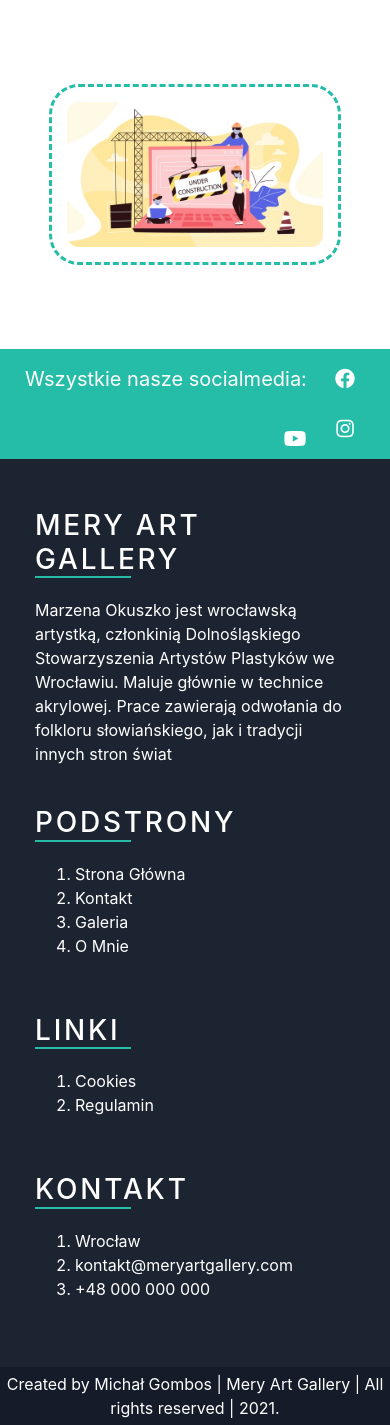
After one commit to thismajk/MAG-engine, a PHP site: template template/inProgress.php in a window 390 px wide. The commit adds this page. Run offline with PHP 8.4, Linux system fonts and the light colour scheme; the template is opened without the code that fills it, so the values that code supplies are empty; some libraries are stand-ins or nearby versions.

Commit message:
add link to button and page in progress build

```diff
--- a/style/main.css
+++ b/style/main.css
@@ -587,6 +578,25 @@ select{
     object-fit: cover;
 }
 
+
+@media only screen and (max-width: 991px){
+    .main-cards {
+        margin-top: 8vh;
+    }
+    .main-cards .card{
+        margin-top: 15px;
+    }
+    .main-cards .card-body{
+        display: none;
+    }
+    .new-images{
+        margin-top: 10vh
+    }
+    .footer .middle .wrapper{
+        padding: 20px;
+    }
+}
+
 @media only screen and (max-width: 1199px){
     .gallery-image{
         height: 290px;
@@ -657,3 +649,34 @@ select{
     padding-right:0;
     padding-left:0;
 }
+.in-progress{
+    width: 50%;
+    display: block;
+    margin: 10vh auto;
+    padding: 15px;
+    border: 3px dashed #25BDA7;
+    border-radius: 30px;
+}
+
+@media only screen and (max-width: 767px){
+    .gallery-image{
+        height: 510px;
+    }
+    .headerImageBox{
+       display: none;
+    }
+    .headerTextBox{
+        text-align: center;
+    }
+    .headerText{
+        margin-top: 15px;
+    }
+    .headerButton{
+        margin: auto;
+    }
+    .header{
+        min-height: 450px;
+    }
+    .in-progress{
+        width: 75%;
+    }
--- /dev/null
+++ b/template/inProgress.php
@@ -0,0 +1 @@
+<img src="img/inProgress.jpg" class="in-progress">
--- a/template/main.php
+++ b/template/main.php
@@ -7,28 +7,28 @@
 <section class="container main-cards">
     <div class="row">
         <div class="col-md-4">
-            <div class="card card-one">
+            <a href="/?page=gallery" class="card card-one">
                 <div class="card-header">GALERIA</div>
                 <div class="card-body">
                     <img src="img/image-Gallery.png">
                 </div>
-            </div>
+            </a>
         </div>
         <div class="col-md-4">
-            <div class="card card-two">
+            <a  href="/?page=blog" class="card card-two">
                 <div class="card-header">BLOG</div>
                 <div class="card-body">
                     <img src="img/image-Blog.png">
                 </div>
-            </div>
+            </a>
         </div>
         <div class="col-md-4">
-            <div class="card card-three">
+            <a href="/?page=about" class="card card-three">
                 <div class="card-header">O MNIE</div>
                 <div class="card-body">
                     <img src="img/image-About.png">
                 </div>
-            </div>
+            </a>
         </div>
     </div>
 </section>
--- a/template/pages.php
+++ b/template/pages.php
@@ -18,6 +18,12 @@ switch (GET("page")){
     case "art":
         require_once BASE_DIR."/template/artPage.php";
         break;
+    case "blog":
+        require_once BASE_DIR."/template/inProgress.php";
+        break;
+    case "about":
+        require_once BASE_DIR."/template/inProgress.php";
+        break;
     default:
         require_once BASE_DIR."/template/main.php";
         break;
```
Also changed, not shown: other parts of style/main.css (+6 -33 lines), index.html (deleted, +0 -46 lines), img/inProgress.jpg (added).
